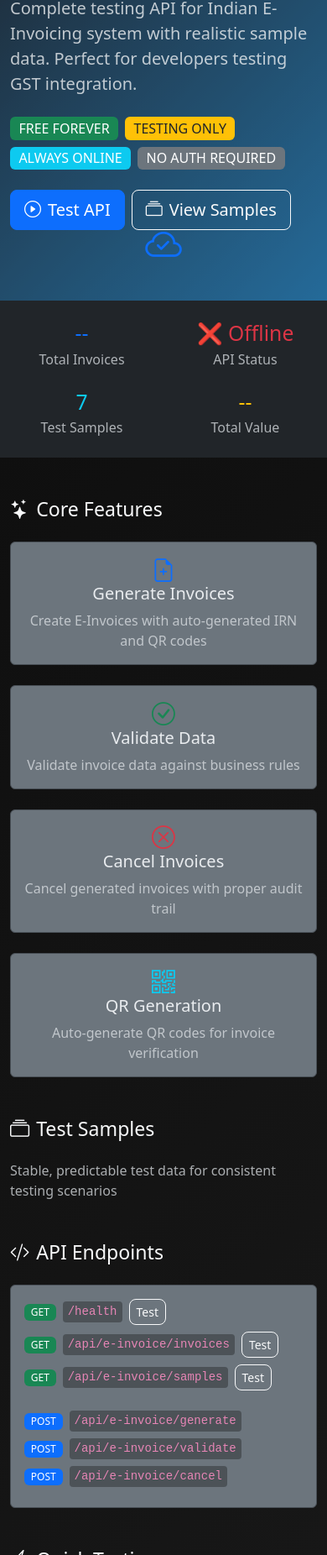
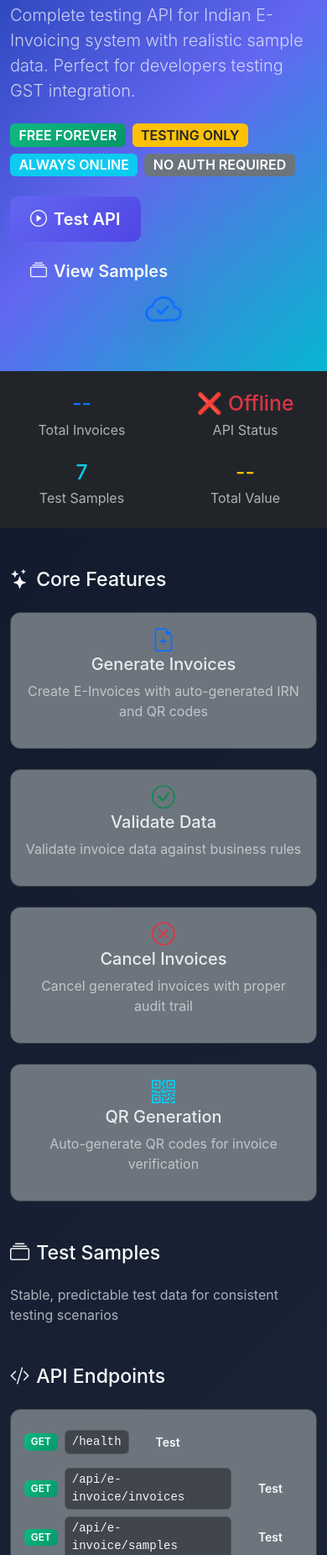
Before and after one commit to OmkarGharat/e-invoice-api, a website: page public/index.html in a window 390 px wide. Shown: the part 148-2000 px from the top of the page at 84% size. Drawn offline with nearby package versions, Linux system fonts and the light colour scheme; no server answers.

Commit message:
Edit style.css

```diff
--- a/public/css/style.css
+++ b/public/css/style.css
@@ -1,18 +1,25 @@
-/* Custom Dark Theme Styles */
+/* Enhanced Dark Theme with Modern Color Palette */
 :root {
-    --bs-body-bg: #1a1d23;
+    --bs-body-bg: #0f1419;
     --bs-body-color: #e9ecef;
-    --bs-secondary-bg: #2d3239;
-    --bs-border-color: #495057;
+    --bs-secondary-bg: #1e2328;
+    --bs-border-color: #3a4149;
+    --primary-accent: #6366f1;
+    --secondary-accent: #10b981;
+    --gradient-start: #0f172a;
+    --gradient-end: #1e293b;
+    --card-bg: #1e293b;
 }
 
 body {
-    background: linear-gradient(135deg, #0c0c0c 0%, #1a1a1a 100%);
+    background: linear-gradient(135deg, var(--gradient-start) 0%, var(--gradient-end) 100%);
     min-height: 100vh;
+    font-family: 'Inter', -apple-system, BlinkMacSystemFont, sans-serif;
 }
 
+/* Enhanced Hero Section */
 .hero-section {
-    background: linear-gradient(135deg, #2c3e50 0%, #3498db 100%) !important;
+    background: linear-gradient(135deg, #1e40af 0%, var(--primary-accent) 50%, #06b6d4 100%) !important;
     position: relative;
     overflow: hidden;
 }
@@ -24,7 +31,8 @@ body {
     left: 0;
     right: 0;
     bottom: 0;
-    background: rgba(0, 0, 0, 0.3);
+    background: radial-gradient(circle at 30% 20%, rgba(99, 102, 241, 0.1) 0%, transparent 50%),
+                radial-gradient(circle at 70% 80%, rgba(16, 185, 129, 0.1) 0%, transparent 50%);
 }
 
 .hero-section > .container {
@@ -34,90 +42,166 @@ body {
 
 .hero-icon {
     animation: float 3s ease-in-out infinite;
+    filter: drop-shadow(0 10px 20px rgba(0, 0, 0, 0.3));
 }
 
 @keyframes float {
-    0%, 100% { transform: translateY(0px); }
-    50% { transform: translateY(-10px); }
+    0%, 100% { transform: translateY(0px) rotate(0deg); }
+    33% { transform: translateY(-10px) rotate(2deg); }
+    66% { transform: translateY(-5px) rotate(-2deg); }
 }
 
+/* Enhanced Cards */
 .card {
-    transition: transform 0.2s ease-in-out, box-shadow 0.2s ease-in-out;
+    transition: transform 0.3s ease-in-out, box-shadow 0.3s ease-in-out;
     border: 1px solid var(--bs-border-color) !important;
+    background: var(--card-bg);
+    backdrop-filter: blur(10px);
+    border-radius: 12px;
 }
 
 .card:hover {
-    transform: translateY(-2px);
-    box-shadow: 0 4px 15px rgba(0, 0, 0, 0.3) !important;
+    transform: translateY(-5px);
+    box-shadow: 0 12px 25px rgba(0, 0, 0, 0.4) !important;
+    border-color: var(--primary-accent) !important;
 }
 
+/* Enhanced Badges */
 .badge {
-    font-weight: 500;
+    font-weight: 600;
+    border-radius: 6px;
 }
 
-.btn {
-    border-radius: 8px;
-    font-weight: 500;
-    transition: all 0.3s ease;
+.badge.bg-primary {
+    background: linear-gradient(135deg, var(--primary-accent), #4f46e5) !important;
 }
 
-.btn:hover {
-    transform: translateY(-1px);
+.badge.bg-success {
+    background: linear-gradient(135deg, var(--secondary-accent), #059669) !important;
 }
 
-/* Sample cards */
+/* Enhanced Buttons */
+.btn {
+    border-radius: 10px;
+    font-weight: 600;
+    transition: all 0.3s ease;
+    border: none;
+    padding: 0.75rem 1.5rem;
+}
+
+.btn-primary {
+    background: linear-gradient(135deg, var(--primary-accent), #4f46e5);
+    box-shadow: 0 4px 15px rgba(99, 102, 241, 0.3);
+}
+
+.btn-primary:hover {
+    transform: translateY(-2px);
+    box-shadow: 0 8px 25px rgba(99, 102, 241, 0.4);
+    background: linear-gradient(135deg, #4f46e5, var(--primary-accent));
+}
+
+.btn-outline-primary {
+    border: 2px solid var(--primary-accent);
+    color: var(--primary-accent);
+    background: transparent;
+}
+
+.btn-outline-primary:hover {
+    background: var(--primary-accent);
+    color: white;
+    transform: translateY(-2px);
+}
+
+/* Enhanced Sample Cards */
 .sample-card {
     cursor: pointer;
     transition: all 0.3s ease;
     border-left: 4px solid transparent;
+    border-radius: 8px;
+    background: var(--bs-secondary-bg);
 }
 
 .sample-card:hover {
-    border-left-color: #0d6efd;
-    background-color: rgba(13, 110, 253, 0.1);
+    border-left-color: var(--primary-accent);
+    background: linear-gradient(90deg, rgba(99, 102, 241, 0.15) 0%, transparent 100%);
+    transform: translateX(5px);
 }
 
-/* Code styling */
+/* Enhanced Code Styling */
 code {
-    background: rgba(0, 0, 0, 0.3);
-    padding: 2px 6px;
-    border-radius: 4px;
-    font-family: 'Courier New', monospace;
+    background: rgba(0, 0, 0, 0.4);
+    padding: 3px 8px;
+    border-radius: 6px;
+    font-family: 'Fira Code', 'Courier New', monospace;
+    color: #f1f5f9;
+    border: 1px solid rgba(255, 255, 255, 0.1);
 }
 
 pre {
-    background: #1e1e1e;
-    border: 1px solid #333;
-    border-radius: 6px;
-    padding: 1rem;
+    background: #1a1f2e;
+    border: 1px solid rgba(255, 255, 255, 0.1);
+    border-radius: 10px;
+    padding: 1.25rem;
     font-size: 0.875rem;
+    box-shadow: inset 0 2px 10px rgba(0, 0, 0, 0.3);
 }
 
-/* Responsive adjustments */
+/* Enhanced Responsive Design */
 @media (max-width: 768px) {
     .display-4 {
         font-size: 2rem;
+        font-weight: 700;
     }
 
     .hero-section {
-        padding: 2rem 0 !important;
+        padding: 2.5rem 0 !important;
+    }
+
+    .card {
+        margin-bottom: 1rem;
     }
 }
 
-/* Custom scrollbar */
+/* Enhanced Custom Scrollbar */
 ::-webkit-scrollbar {
-    width: 8px;
+    width: 10px;
 }
 
 ::-webkit-scrollbar-track {
-    background: #1a1d23;
+    background: var(--bs-body-bg);
+    border-radius: 5px;
 }
 
 ::-webkit-scrollbar-thumb {
-    background: #495057;
-    border-radius: 4px;
+    background: linear-gradient(135deg, var(--primary-accent), var(--secondary-accent));
+    border-radius: 5px;
+    border: 2px solid var(--bs-body-bg);
 }
 
 ::-webkit-scrollbar-thumb:hover {
-    background: #6c757d;
+    background: linear-gradient(135deg, #4f46e5, #059669);
 }
+
+/* Additional Enhancements */
+.navbar {
+    backdrop-filter: blur(10px);
+    background: rgba(15, 20, 25, 0.8) !important;
+    border-bottom: 1px solid rgba(255, 255, 255, 0.1);
+}
+
+/* Loading animation for API calls */
+.loading-dots {
+    display: inline-block;
+}
+
+.loading-dots::after {
+    content: '';
+    animation: dots 1.5s steps(4, end) infinite;
+}
+
+@keyframes dots {
+    0%, 20% { content: ''; }
+    40% { content: '.'; }
+    60% { content: '..'; }
+    80%, 100% { content: '...'; }
+}
```
